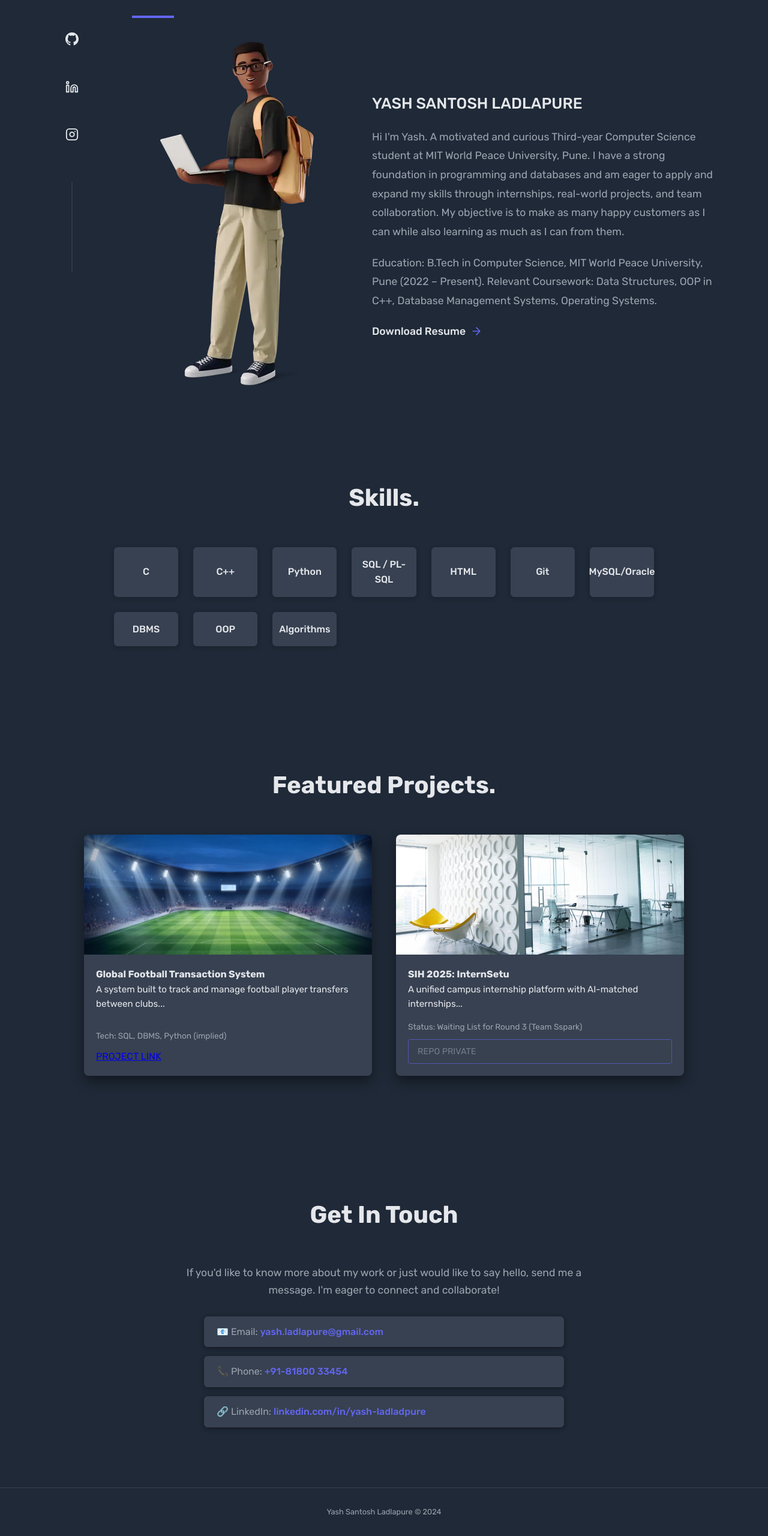
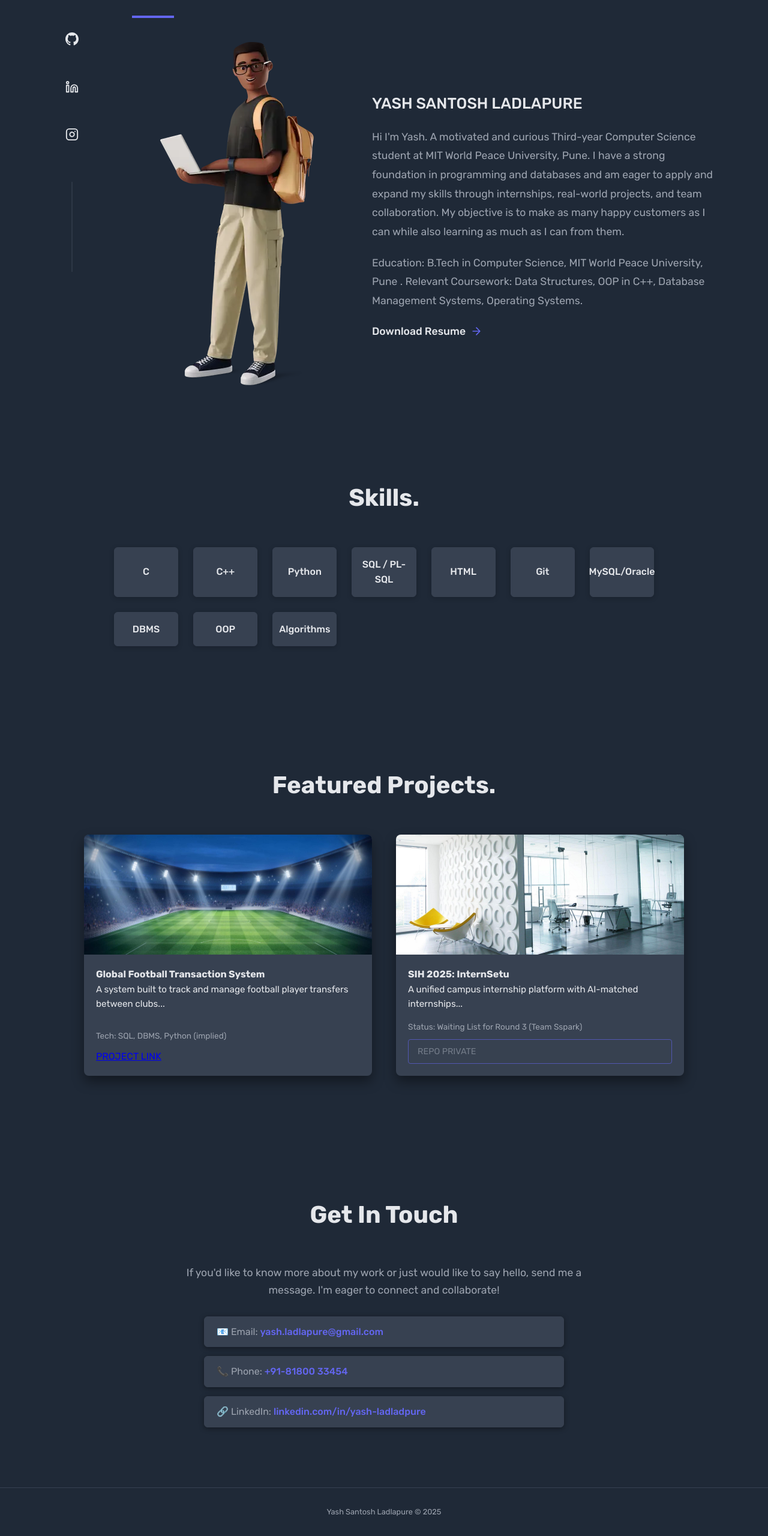
Before and after one commit to YashLadlapure/portfolio-website, a plain HTML site: page index.html in a window 1280 px wide. Shown: the part 176-2736 px from the top of the page at 60% size. Drawn offline with Linux system fonts and the light colour scheme.

Commit message:
Update index.html

```diff
--- a/index.html
+++ b/index.html
@@ -72,7 +72,7 @@
                                 Hi I'm Yash. A motivated and curious Third-year Computer Science student at MIT World Peace University, Pune. I have a strong foundation in programming and databases and am eager to apply and expand my skills through internships, real-world projects, and team collaboration. My objective is to make as many happy customers as I can while also learning as much as I can from them.
                             </p>
                             <p class="about-education">
-                                Education: B.Tech in Computer Science, MIT World Peace University, Pune (2022 – Present). Relevant Coursework: Data Structures, OOP in C++, Database Management Systems, Operating Systems.
+                                Education: B.Tech in Computer Science, MIT World Peace University, Pune . Relevant Coursework: Data Structures, OOP in C++, Database Management Systems, Operating Systems.
                             </p>
                             <a href="https://docs.google.com/document/d/1U6ktw85SAOXzgFPdmzDg-DbYFFS4DlPj/edit?usp=drive_link&ouid=113521174360025065776&rtpof=true&sd=true" target="_blank" rel="noopener noreferrer" class="link-resume">
                                 Download Resume
@@ -151,7 +151,7 @@
 
 <footer class="footer">
     <div class="container">
-        <p>Yash Santosh Ladlapure &copy; 2024</p>
+        <p>Yash Santosh Ladlapure &copy; 2025 </p>
     </div>
 </footer>
 <script>
```
